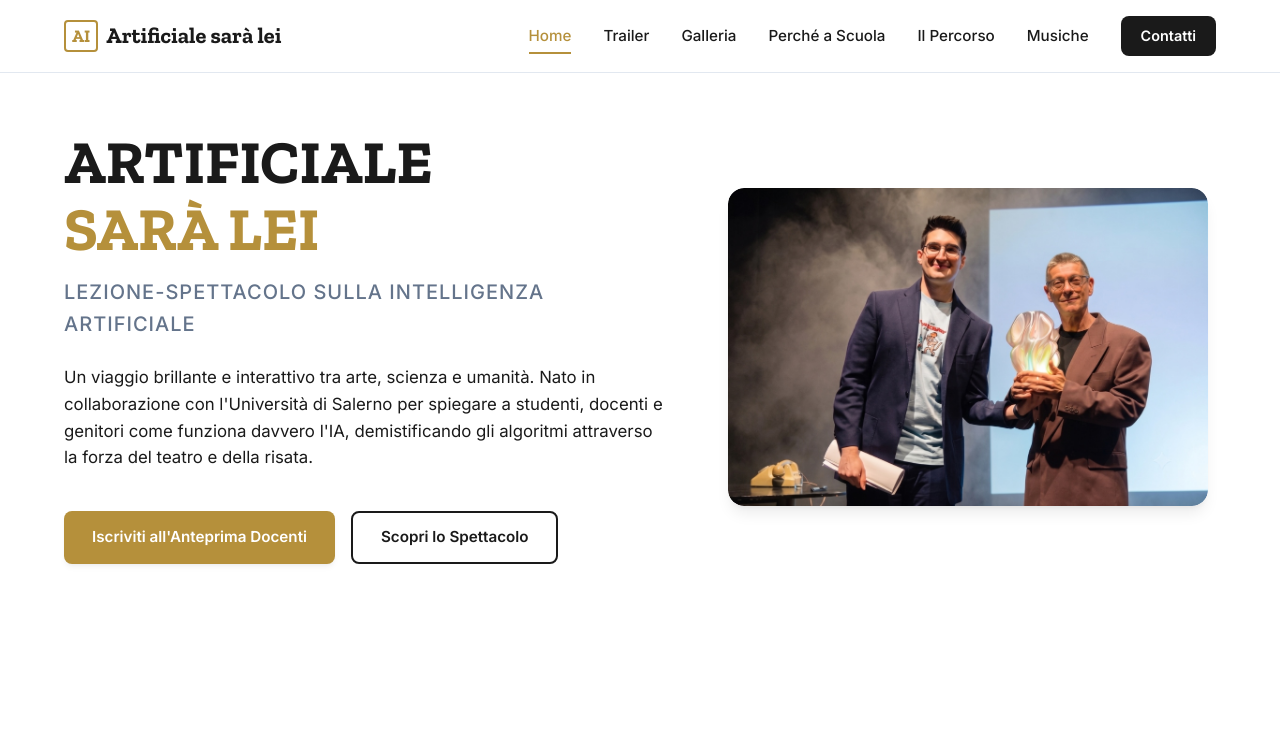
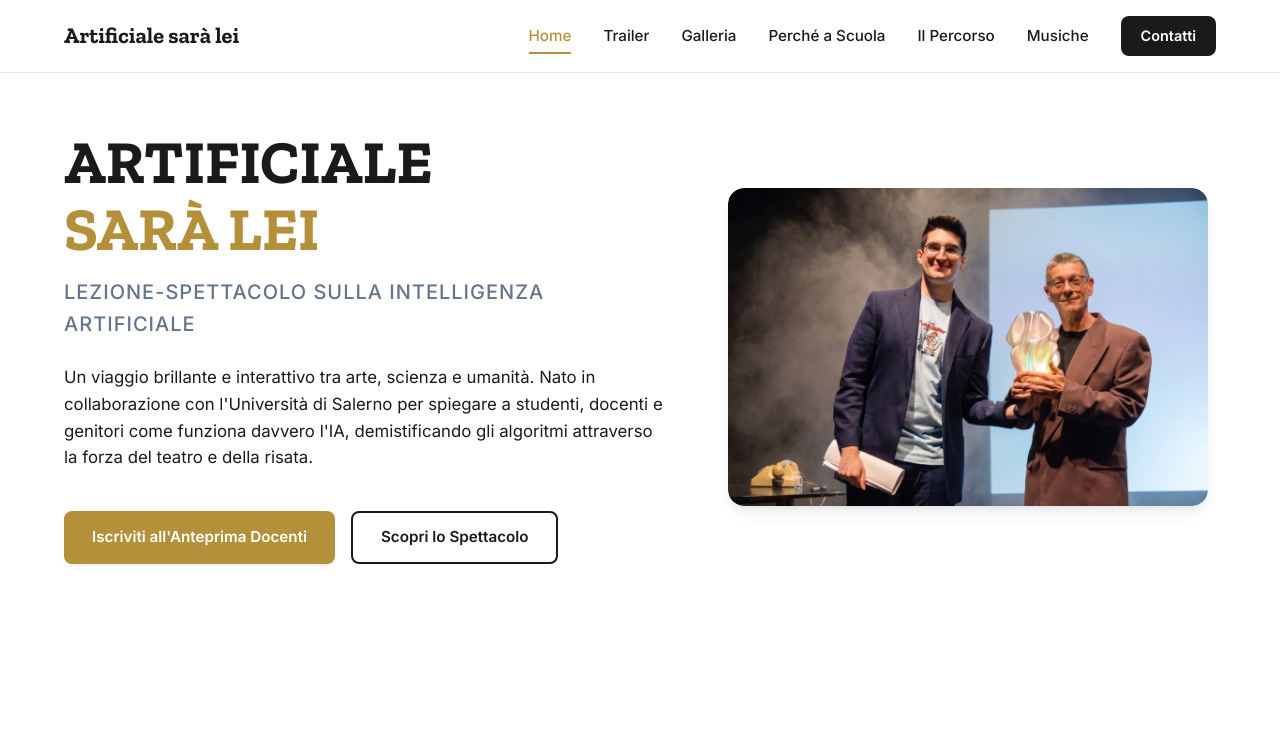
Before and after one commit to antoxth/artificiale, a plain HTML site: page index.html in a window 1280 px wide. Shown: the top 729 px of the page. Drawn offline with nearby package versions, Linux system fonts and the light colour scheme.

Commit message:
Remove AI golden box logo from header link

```diff
--- a/index.html
+++ b/index.html
@@ -23,7 +23,7 @@
     <header class="navbar">
         <div class="navbar-container">
             <a href="#" class="logo">
-                <span class="logo-text-gold">AI</span> Artificiale sarà lei
+                Artificiale sarà lei
             </a>
             <nav class="nav-menu" id="navMenu">
                 <a href="#home" class="nav-link active">Home</a>
```
